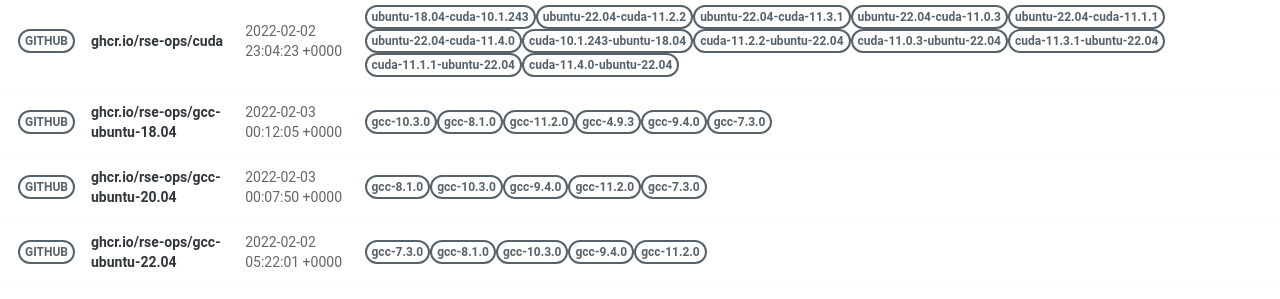
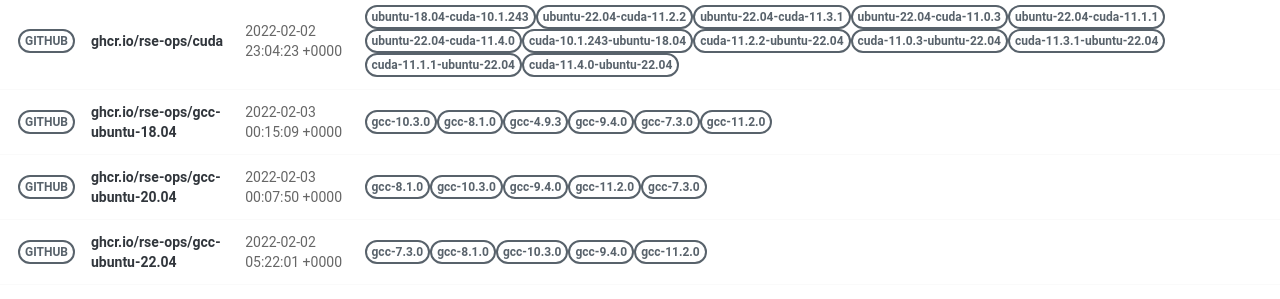
Before and after one commit to rse-ops/docker-images, a Jekyll site: the page built from pages/index.md, in a window 1280 px wide. Shown: the part 502-801 px from the top of the page. Built offline with Jekyll 4.4.1, drawn with Linux system fonts in a browser that asks for light colours; nearby versions of some CDN libraries.

Commit message:
Automated push to update library 2022-02-03

```diff
--- a/_library/ghcr.io-rse-ops-gcc-ubuntu-18.04.md
+++ b/_library/ghcr.io-rse-ops-gcc-ubuntu-18.04.md
@@ -1,7 +1,7 @@
 ---
 layout: container
 name: ghcr.io/rse-ops/gcc-ubuntu-18.04
-updated_at: 2022-02-03 00:12:05.765950
+updated_at: 2022-02-03 00:15:09.702370
 
 
 container_url: https://github.com/orgs/rse-ops/packages/container/package/gcc-ubuntu-18.04
```
Also changed, not shown: other parts of _library/ghcr.io-rse-ops-gcc-ubuntu-18.04.md (+3 -3 lines).
